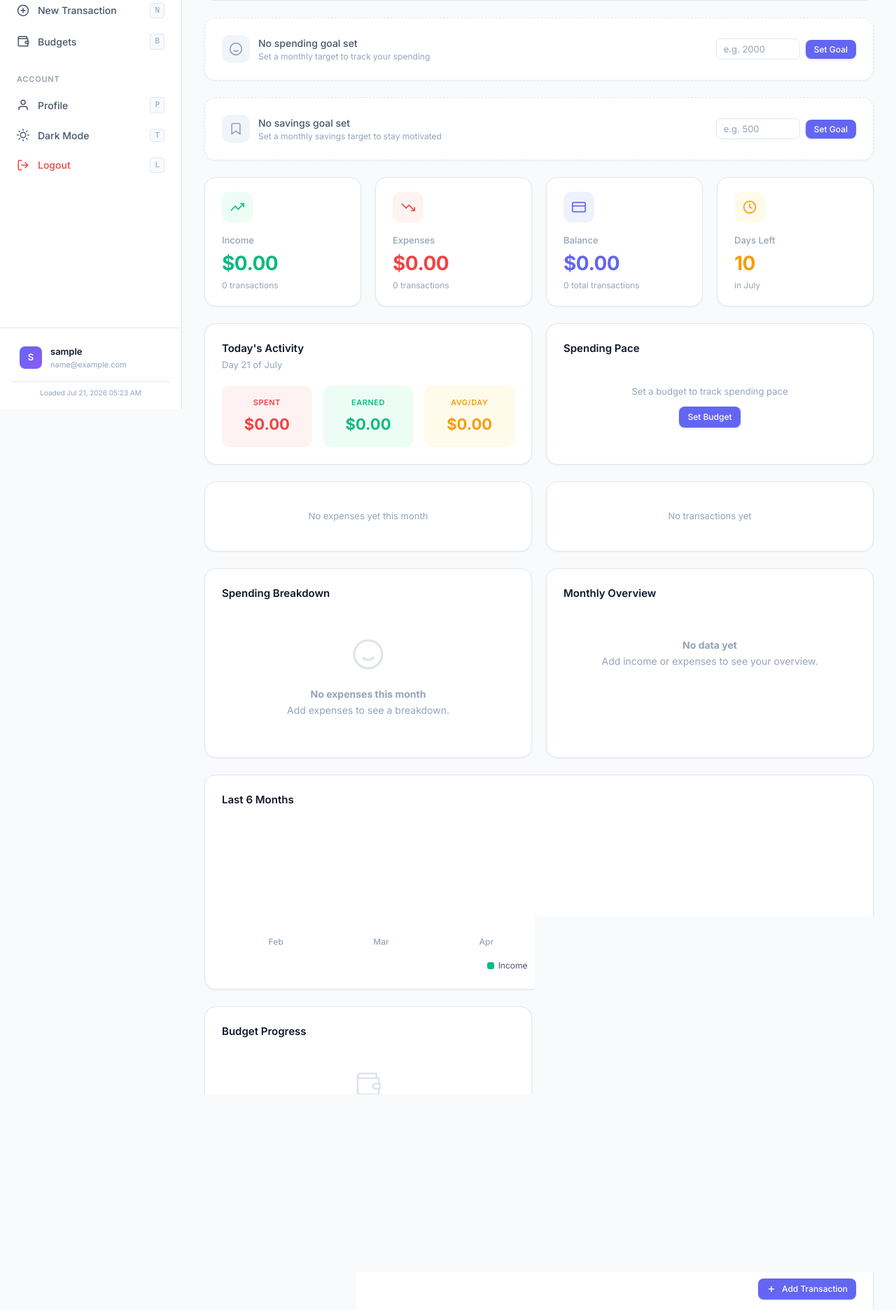
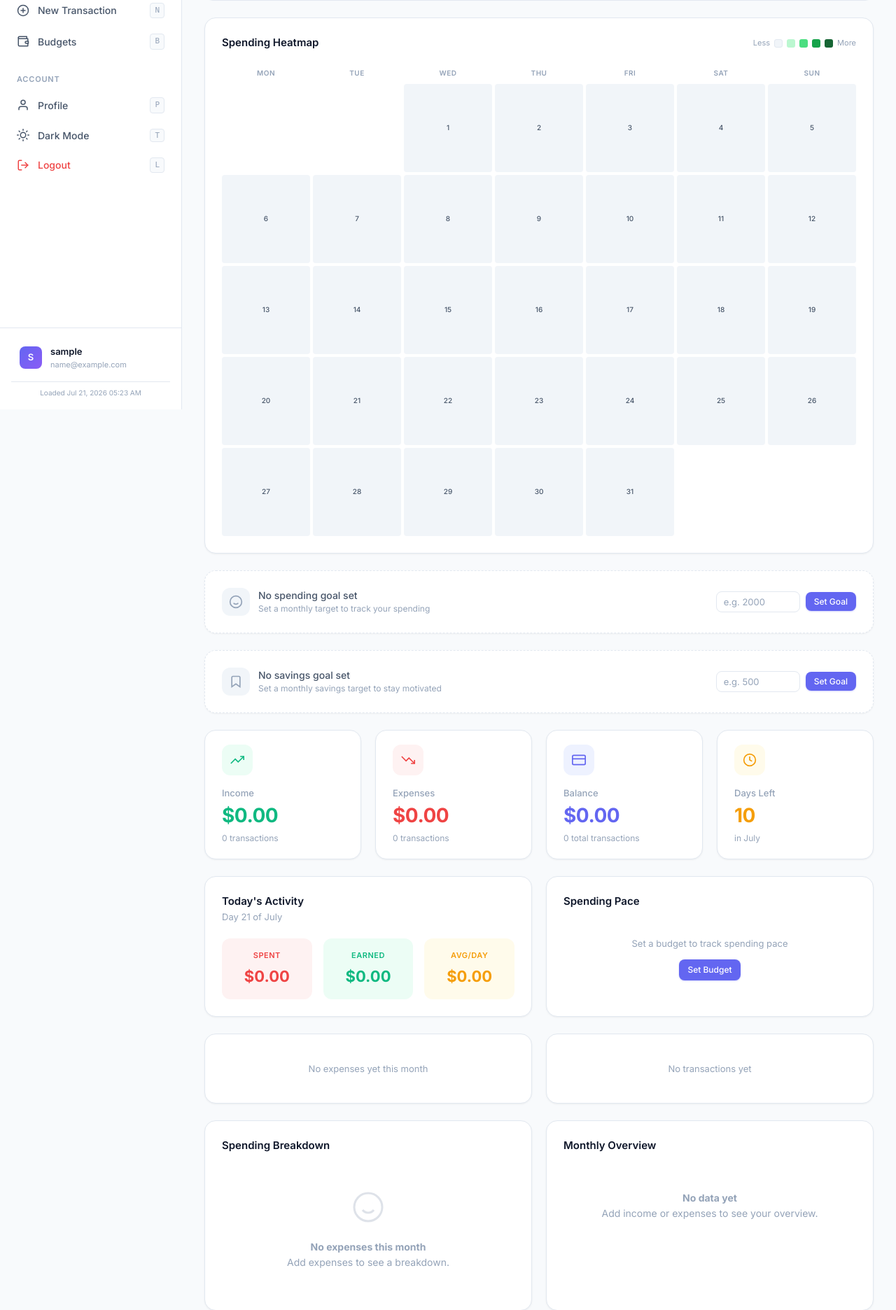
Before and after one commit to shyamrajpr7/webapp, a Flask app: page /dashboard in a window 1280 px wide. Shown: the part 215-2087 px from the top of the page at 70% size. Run offline with Flask 3, Linux system fonts and the light colour scheme; the visitor is signed in with stand-in values (Sample User, id 1); data that the repository does not hold is empty.

Commit message:
feat: add spending heatmap calendar to dashboard

```diff
--- a/website/__init__.py
+++ b/website/__init__.py
@@ -26,7 +26,7 @@ def create_app():
                 db.extract('month', Transaction.date) == now.month,
                 db.extract('year', Transaction.date) == now.year
             ).count()
-        return dict(tx_count=tx_count, page_load_time=datetime.now().strftime('%b %d, %Y %I:%M %p'))
+        return dict(tx_count=tx_count, page_load_time=datetime.now().strftime('%b %d, %Y %I:%M %p'), datetime=datetime)
 
     from .views import views
     from .auth import auth
--- a/website/finance.py
+++ b/website/finance.py
@@ -215,6 +215,12 @@ def dashboard():
     all_vals = [h['income'] for h in monthly_history] + [h['expenses'] for h in monthly_history]
     bar_max = max(all_vals) if all_vals else 1
 
+    daily_expenses = {}
+    for t in expense_transactions:
+        day = t.date.day
+        daily_expenses[day] = daily_expenses.get(day, 0) + t.amount
+    max_daily = max(daily_expenses.values()) if daily_expenses else 1
+
     return render_template('dashboard.html', user=current_user, transactions=recent,
         income=income, expenses=expenses, balance=balance,
         savings_rate=savings_rate, spending_data=spending_data, chart_data=chart_data,
@@ -237,7 +243,9 @@ def dashboard():
         spending_goal=spending_goal, goal_progress=goal_progress,
         savings_goal=savings_goal, savings_progress=savings_progress,
         cat_trend=cat_trend,
-        category_emojis=CATEGORY_EMOJIS)
+        category_emojis=CATEGORY_EMOJIS,
+        daily_expenses=daily_expenses,
+        max_daily=max_daily)
 
 @finance.route('/add-transaction', methods=['GET', 'POST'])
 @login_required
--- a/website/templates/dashboard.html
+++ b/website/templates/dashboard.html
@@ -75,6 +75,49 @@
 {# Monthly Summary #}
 <div style="padding:16px 20px; background:var(--surface); border:1px solid var(--border); border-radius:12px; margin-bottom:24px; font-size:14px; color:var(--text-secondary); line-height:1.6;">
     {{ monthly_summary }}
+</div>
+
+{# Spending Heatmap Calendar #}
+<div class="card" style="margin-bottom:24px;">
+    <div class="card-header">
+        <h3>Spending Heatmap</h3>
+        <div style="display:flex; align-items:center; gap:6px; font-size:11px; color:var(--text-muted);">
+            <span>Less</span>
+            <div style="width:12px; height:12px; border-radius:3px; background:var(--bg-secondary); border:1px solid var(--border);"></div>
+            <div style="width:12px; height:12px; border-radius:3px; background:#bbf7d0;"></div>
+            <div style="width:12px; height:12px; border-radius:3px; background:#4ade80;"></div>
+            <div style="width:12px; height:12px; border-radius:3px; background:#16a34a;"></div>
+            <div style="width:12px; height:12px; border-radius:3px; background:#166534;"></div>
+            <span>More</span>
+        </div>
+    </div>
+    <div style="display:grid; grid-template-columns:repeat(7, 1fr); gap:4px;">
+        {% for d in ['Mon','Tue','Wed','Thu','Fri','Sat','Sun'] %}
+        <div style="text-align:center; font-size:10px; font-weight:600; color:var(--text-muted); padding:4px 0; text-transform:uppercase; letter-spacing:0.5px;">{{ d }}</div>
+        {% endfor %}
+        {% set first_day = datetime(year, month, 1).weekday() %}
+        {% set days_in = days_in_month %}
+        {% for _ in range(first_day) %}
+        <div style="aspect-ratio:1; border-radius:4px;"></div>
+        {% endfor %}
+        {% for day in range(1, days_in + 1) %}
+        {% set amt = daily_expenses.get(day, 0) %}
+        {% if amt == 0 %}
+        {% set bg = 'var(--bg-secondary)' %}
+        {% elif max_daily > 0 and amt / max_daily < 0.25 %}
+        {% set bg = '#bbf7d0' %}
+        {% elif max_daily > 0 and amt / max_daily < 0.5 %}
+        {% set bg = '#4ade80' %}
+        {% elif max_daily > 0 and amt / max_daily < 0.75 %}
+        {% set bg = '#16a34a' %}
+        {% else %}
+        {% set bg = '#166534' %}
+        {% endif %}
+        <div style="aspect-ratio:1; border-radius:4px; background:{{ bg }}; display:flex; align-items:center; justify-content:center; font-size:10px; font-weight:500; {{ 'color:#fff;' if bg in ['#16a34a','#166534'] else 'color:var(--text-secondary);' }}; cursor:default; position:relative;" title="Day {{ day }}: ${{ '%.0f'|format(amt) }}">
+            {{ day }}
+        </div>
+        {% endfor %}
+    </div>
 </div>
 
 {# Spending Goal #}
```
